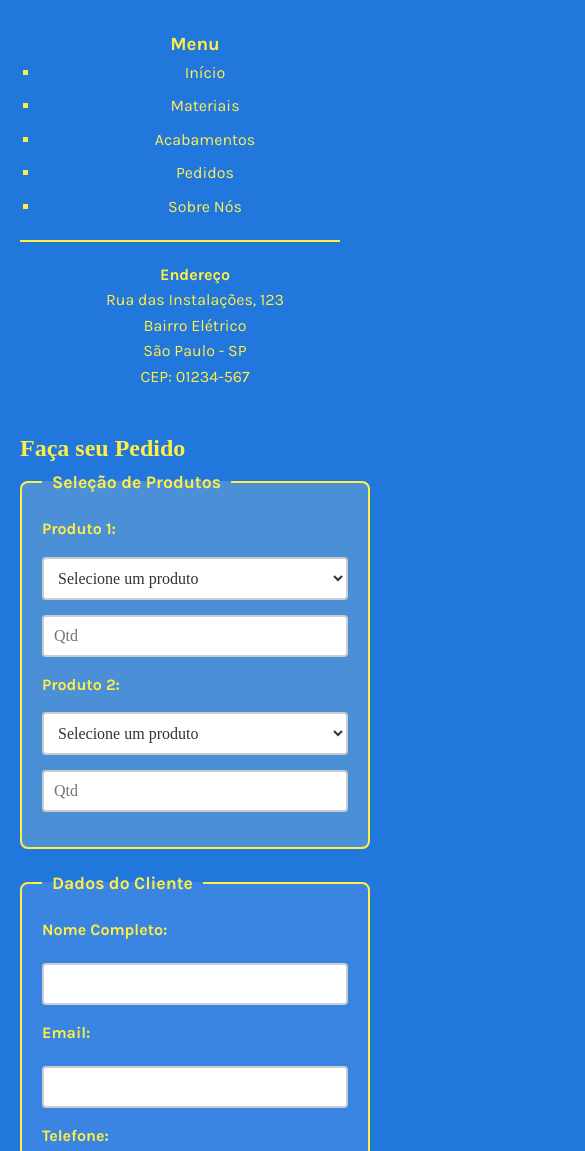
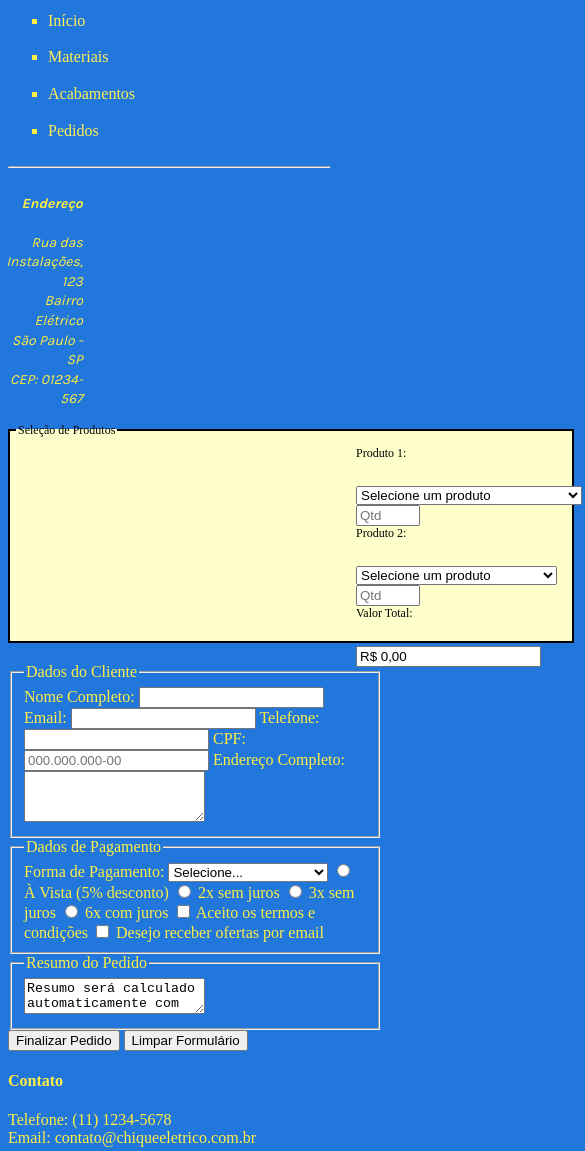
Before and after one commit to unchain0/ad1_cpw_2025_2, a plain HTML site: page Pedidos.html in a window 390 px wide. Shown: the part 192-1343 px from the top of the page, 585 px wide, since content can reach past the window. Drawn offline with Linux system fonts and the light colour scheme; a web font is replaced by a local one.

Commit message:
refactor: update navigation and address styling across all pages

```diff
--- a/Pedidos.html
+++ b/Pedidos.html
@@ -18,24 +18,23 @@
         <nav class="menu-nav">
             <h3>Menu</h3>
             <ul>
-                <li><a href="ChiqueEletrico.html">Início</a></li>
-                <li><a href="Materiais.html">Materiais</a></li>
-                <li><a href="Acabamentos.html">Acabamentos</a></li>
-                <li><a href="Pedidos.html">Pedidos</a></li>
-                <li><a href="Page2.html">Sobre Nós</a></li>
+                <li><a href="ChiqueEletrico.html" target="_blank">Início</a></li>
+                <li><a href="Materiais.html" target="_blank">Materiais</a></li>
+                <li><a href="Acabamentos.html" target="_blank">Acabamentos</a></li>
+                <li><a href="Pedidos.html" target="_blank">Pedidos</a></li>
             </ul>
             <hr>
-            <div class="address">
+            <address class="ender">
                 <h4>Endereço</h4>
                 <p>Rua das Instalações, 123<br>
                 Bairro Elétrico<br>
                 São Paulo - SP<br>
                 CEP: 01234-567</p>
-            </div>
+            </address>
         </nav>
 
         <main>
-            <form class="pedidos-form">
+            <form class="pedidos-form" name="pedido" method="post" action="#">
                 <h2>Faça seu Pedido</h2>
 
                 <fieldset class="divCompras">
@@ -51,7 +50,7 @@
                             <option value="disj10">Disjuntor 10A - R$ 12,50</option>
                             <option value="disj25">Disjuntor 25A - R$ 28,90</option>
                         </select>
-                        <input type="number" placeholder="Qtd" min="1" max="999">
+                        <input type="number" name="qtd_produto1" placeholder="Qtd" min="1" max="999">
 
                         <label for="produto2" class="colLabSelProd">Produto 2:</label>
                         <select id="produto2" name="produto2">
@@ -62,7 +61,10 @@
                             <option value="tom_20a">Tomada 20A - R$ 25,90</option>
                             <option value="esp_4x2">Espelho 4x2 - R$ 8,90</option>
                         </select>
-                        <input type="number" placeholder="Qtd" min="1" max="999">
+                        <input type="number" name="qtd_produto2" placeholder="Qtd" min="1" max="999">
+
+                        <label for="valor" class="colLabSelProd">Valor Total:</label>
+                        <input type="text" id="valor" name="valor" value="R$ 0,00" readonly>
                     </div>
                 </fieldset>
 
@@ -129,7 +131,7 @@
                 <fieldset>
                     <legend>Resumo do Pedido</legend>
 
-                    <textarea class="resumo-pedido" readonly>
+                    <textarea name="resumo" class="resumo-pedido" readonly>
 Resumo será calculado automaticamente com base nos produtos selecionados.
 
 Produto 1: [A ser preenchido]
--- a/styles.css
+++ b/styles.css
@@ -1,372 +1,247 @@
 /* Google Fonts Import */
-@import url('https://fonts.googleapis.com/css2?family=Karla:ital,wght@0,200;0,400;0,600;0,700;1,400&family=Stoke:wght@300;400&display=swap');
+@import url('https://fonts.googleapis.com/css2?family=Karla:wght@400;600;700&family=Stoke:wght@300;400&display=swap');
 
-/* CSS Custom Properties for Color Scheme */
-:root {
-    --color-primary: #2277DD;
-    --color-text: #FFEE44;
-    --color-link: #FFEE55;
-    --color-visited: #FFEE33;
-    --color-background: #2277DD;
-    --color-list-bg: #EEEEBB;
-    --color-list-text: #202020;
-    --color-table-bg: #FFFFCC;
-    --color-table-text: #000000;
-    --color-table-header: #666666;
-    --color-table-header-alt: #AAAAAA;
-
-    /* Font Stacks */
-    --font-menu: "Karla", "Verdana", "Ubuntu", sans-serif;
-    --font-main: "Stoke", "Lucida Bright", "Liberation", serif;
+/* Base Styles */
+body {
+    background-color: #2277DD;
+    color: #FFEE44;
+    font-family: "Stoke", "Lucida Bright", "Liberation", serif;
+    font-size: 16px;
 }
 
-/* Reset and Base Styles */
-* {
-    margin: 0;
-    padding: 0;
-    box-sizing: border-box;
+/* Links */
+a {
+    color: #FFEE55;
+    text-decoration: none;
 }
 
-body {
-    background-color: var(--color-background);
-    color: var(--color-text);
-    font-family: var(--font-main);
-    line-height: 1.6;
+a:visited {
+    color: #FFEE33;
 }
 
-/* Page Container Layout */
-.page-container {
-    display: grid;
-    grid-template-areas:
-        "header header header"
-        "nav main aside"
-        "nav main aside";
-    grid-template-columns: 200px 1fr 200px;
-    grid-template-rows: auto 1fr;
-    min-height: 100vh;
+/* Lists */
+ol, ul {
+    line-height: 200%;
 }
 
+/* CSS Estrutural */
 header {
-    grid-area: header;
-    padding: 20px;
+    display: block;
+    margin-bottom: 1px;
+}
+
+nav {
+    display: block;
+    width: 20%;
+    float: left;
+}
+
+section {
+    display: block;
+    width: 70%;
+    float: right;
+}
+
+/* Classes específicas */
+.ender {
+    float: right;
+    text-align: right;
+    line-height: 140%;
+    font-size: 14px;
+    font-family: "Karla", "Verdana", "Ubuntu", sans-serif;
+}
+
+.imgLogo {
+    border-bottom: 3px solid #FFFFFF;
+    margin-bottom: 6px;
+    padding-bottom: 10px;
+}
+
+.apres {
+    text-align: center;
+    font-size: 16px;
+}
+
+nav ul {
+    color: #FFEE44;
+    line-height: 230%;
+    margin-top: 40px;
+    list-style: square;
+}
+
+/* Classes para Materiais.html */
+.titulo {
     text-align: center;
 }
 
-.menu-nav {
-    grid-area: nav;
-    padding: 20px;
-    font-family: var(--font-menu);
+.listaMat {
+    width: 340px;
+    color: #202020;
+    background-color: #EEEEBB;
+    padding: 10px 10px 10px 30px;
+    border: 3px solid #202020;
+    margin: 0px 10px;
+    margin-left: auto;
+    margin-right: auto;
+    list-style: square;
 }
 
-main {
-    grid-area: main;
-    padding: 20px;
-    overflow-y: auto;
-}
-
-.contact-info {
-    grid-area: aside;
-    padding: 20px;
-    font-family: var(--font-menu);
-}
-
-/* Typography */
-.logo h1 {
-    font-family: var(--font-main);
-    font-size: 2.5rem;
-    margin-bottom: 0.5rem;
-}
-
-.address, .contact-info {
-    font-family: var(--font-menu);
-}
-
-/* Navigation Styles */
-.menu-nav ul {
-    list-style-type: square;
-    padding-left: 20px;
-}
-
-.menu-nav li {
-    margin-bottom: 8px;
-}
-
-a {
-    color: var(--color-link);
-    text-decoration: none;
-    transition: color 0.3s ease;
-}
-
-a:visited {
-    color: var(--color-visited);
-}
-
-a:hover {
-    text-decoration: underline;
-}
-
-/* HR Styling */
-hr {
-    width: 320px;
-    height: 2px;
-    background-color: var(--color-text);
-    border: none;
-    margin: 20px 0;
-}
-
-/* Materials List Styling */
-.listaMat {
-    width: 340px;
-    background-color: var(--color-list-bg);
-    color: var(--color-list-text);
-    border: 3px solid var(--color-list-text);
-    margin: 20px auto;
-    padding: 20px;
-    border-radius: 8px;
-}
-
-.titulo {
-    color: var(--color-list-text);
-    font-family: var(--font-main);
-    text-align: center;
-    margin-bottom: 1rem;
-    font-size: 1.3rem;
+.preco {
+    color: #CC0000;
 }
 
 .listaMat ol {
-    margin-left: 1.5rem;
+    color: #202020;
+    list-style-type: lower-alpha;
 }
 
-.listaMat ol ol {
-    list-style-type: lower-alpha;
-    margin-top: 0.5rem;
-    margin-left: 1rem;
+/* Classes para Acabamentos.html */
+.tabAcab {
+    border-collapse: collapse;
+    margin-top: 6px;
+    font-size: 15px;
+    background-color: #FFFFCC;
+    color: #000000;
+    font-family: "Karla", "Verdana", "Ubuntu", sans-serif;
 }
 
-.preco {
-    font-weight: bold;
-    color: #c41e3a;
-}
-
-/* Table Styling for Acabamentos */
-.tabAcab {
-    width: 100%;
-    border-collapse: collapse;
-    margin: 2rem 0;
-    background-color: var(--color-table-bg);
-    color: var(--color-table-text);
-    border-radius: 8px;
-    overflow: hidden;
+.tabAcab th, .tabAcab td {
+    border: 2px solid #000000;
+    padding: 6px 12px;
 }
 
 .linTH {
-    background-color: var(--color-table-header);
-    color: #ffffff;
-    font-weight: bold;
+    color: #EEEE00;
+    background-color: #666666;
+    vertical-align: middle;
+    text-align: center;
 }
 
 .colTH {
-    background-color: var(--color-table-header-alt);
-    color: #ffffff;
-    padding: 12px;
-    text-align: center;
-    font-weight: bold;
-}
-
-.tabAcab td {
-    padding: 10px;
-    border: 1px solid #cccccc;
-    text-align: center;
+    color: #000000;
+    background-color: #AAAAAA;
+    text-align: left;
 }
 
 .imgAcab {
-    text-align: center;
-    padding: 8px;
+    width: 60px;
+    height: 44px;
 }
 
-.imgAcab img {
-    border: 1px solid #cccccc;
-    border-radius: 4px;
-}
-
-/* Forms Styling */
-.pedidos-form {
-    max-width: 800px;
-    margin: 0 auto;
-}
-
-fieldset {
-    border: 2px solid var(--color-text);
-    border-radius: 8px;
-    padding: 20px;
-    margin-bottom: 20px;
-    background-color: rgba(255, 255, 255, 0.1);
-}
-
-legend {
-    font-family: var(--font-menu);
-    font-weight: bold;
-    padding: 0 10px;
-    color: var(--color-text);
-    font-size: 1.1rem;
-}
-
+/* Classes para Pedidos.html */
 .divCompras {
-    background-color: rgba(238, 238, 187, 0.2);
+    width: 550px;
+    color: #000000;
+    background-color: #FFFFCC;
+    padding: 6px 6px 15px 6px;
+    font-size: 12px;
+    margin: 20px auto;
+    border: 2px solid #000000;
 }
 
 .listaCompras {
-    display: grid;
-    grid-template-columns: 150px 200px 80px;
-    gap: 15px;
-    align-items: center;
-    margin-bottom: 15px;
+    width: 210px;
+    height: 180px;
+    float: right;
+    margin-top: 2px;
+    margin-left: 10px;
 }
 
 .colLabSelProd {
-    font-family: var(--font-menu);
-    font-weight: bold;
-    color: var(--color-text);
+    width: 230px;
+    height: 40px;
+    float: left;
 }
 
-.cliente-info,
-.pagamento-info {
-    display: grid;
-    grid-template-columns: 1fr;
-    gap: 15px;
+.colSelProd {
+    width: 160px;
+    float: right;
 }
 
-.cliente-info label,
-.pagamento-info label {
-    font-family: var(--font-menu);
-    font-weight: bold;
-    color: var(--color-text);
-    margin-bottom: 5px;
-    display: block;
+.linhaProdSel {
+    width: 220px;
+    margin-bottom: 6px;
+    float: left;
 }
 
-input[type="text"],
-input[type="email"],
-input[type="tel"],
-input[type="number"],
-select,
-textarea {
-    width: 100%;
-    padding: 10px;
-    border: 2px solid #cccccc;
-    border-radius: 4px;
-    font-size: 1rem;
-    font-family: var(--font-main);
-    background-color: #ffffff;
-    color: #333333;
+/* Elementos de entrada */
+.inpGrande {
+    width: 380px;
 }
 
-input:focus,
-select:focus,
-textarea:focus {
-    outline: none;
-    border-color: var(--color-link);
-    box-shadow: 0 0 5px rgba(255, 238, 68, 0.5);
+.impMedio {
+    width: 80px;
 }
 
-/* Radio buttons and checkboxes */
-input[type="radio"],
-input[type="checkbox"] {
-    width: auto;
-    margin-right: 8px;
+.impNCC {
+    width: 130px;
 }
 
-.pagamento-info label {
-    display: flex;
-    align-items: center;
-    margin-bottom: 10px;
+.impTelef {
+    width: 90px;
 }
 
-/* Readonly textarea */
-.resumo-pedido {
-    width: 100%;
-    height: 200px;
-    background-color: #f8f9fa;
-    border: 2px solid #e1e8ed;
-    font-family: monospace;
-    font-size: 0.9rem;
-    resize: vertical;
+.impEnder {
+    width: 180px;
+    height: 50px;
 }
 
-/* Form Actions */
-.form-actions {
-    display: flex;
-    gap: 15px;
-    justify-content: center;
-    margin-top: 30px;
+.numDD {
+    width: 30px;
 }
 
-button {
-    background: linear-gradient(135deg, var(--color-link), #e6d000);
-    color: var(--color-list-text);
-    border: none;
-    padding: 12px 24px;
-    font-size: 1rem;
-    font-weight: bold;
-    border-radius: 6px;
-    cursor: pointer;
-    transition: all 0.3s ease;
-    font-family: var(--font-menu);
+.numQD {
+    width: 50px;
 }
 
-button:hover {
-    transform: translateY(-2px);
-    box-shadow: 0 6px 20px rgba(255, 238, 68, 0.4);
+/* Posicionamento */
+.elemEsq {
+    display: block;
+    float: left;
 }
 
-button[type="reset"] {
-    background: linear-gradient(135deg, #6c757d, #545b62);
-    color: #ffffff;
+.elemDir {
+    display: block;
+    float: right;
 }
 
-/* Responsive Design */
-@media (max-width: 1024px) {
-    .page-container {
-        grid-template-areas:
-            "header"
-            "nav"
-            "main"
-            "aside";
-        grid-template-columns: 1fr;
-    }
-
-    .menu-nav,
-    .contact-info {
-        text-align: center;
-    }
-
-    .listaMat {
-        width: 90%;
-        max-width: 340px;
-    }
+.fsEsq {
+    float: left;
+    display: inline;
+    margin: 0px;
 }
 
-@media (max-width: 768px) {
-    .listaCompras {
-        grid-template-columns: 1fr;
-        text-align: left;
-    }
+.fsDir {
+    float: right;
+    display: inline;
+    margin: 0px;
+}
 
-    .form-actions {
-        flex-direction: column;
-        align-items: center;
-    }
+.botoes {
+    text-align: right;
+    margin: 20px 10px 0px 10px;
+}
 
-    button {
-        width: 200px;
-    }
+/* Labels específicos */
+.colPri {
+    float: left;
+    display: block;
+    width: 90px;
+}
 
-    .tabAcab {
-        font-size: 0.9rem;
-    }
+.colPriCompras {
+    float: left;
+    display: block;
+    width: 86px;
+}
 
-    .tabAcab td,
-    .colTH {
-        padding: 8px;
-    }
+.colPriPag {
+    float: left;
+    display: block;
+    width: 250px;
 }
+
+/* Estilos adicionais para compatibilidade */
+hr {
+    width: 320px;
+}
```
Also changed, not shown: Acabamentos.html (+6 -7 lines), ChiqueEletrico.html (+18 -78 lines), Materiais.html (+6 -7 lines), Page2.html (deleted, +0 -57 lines), 1 other file.
